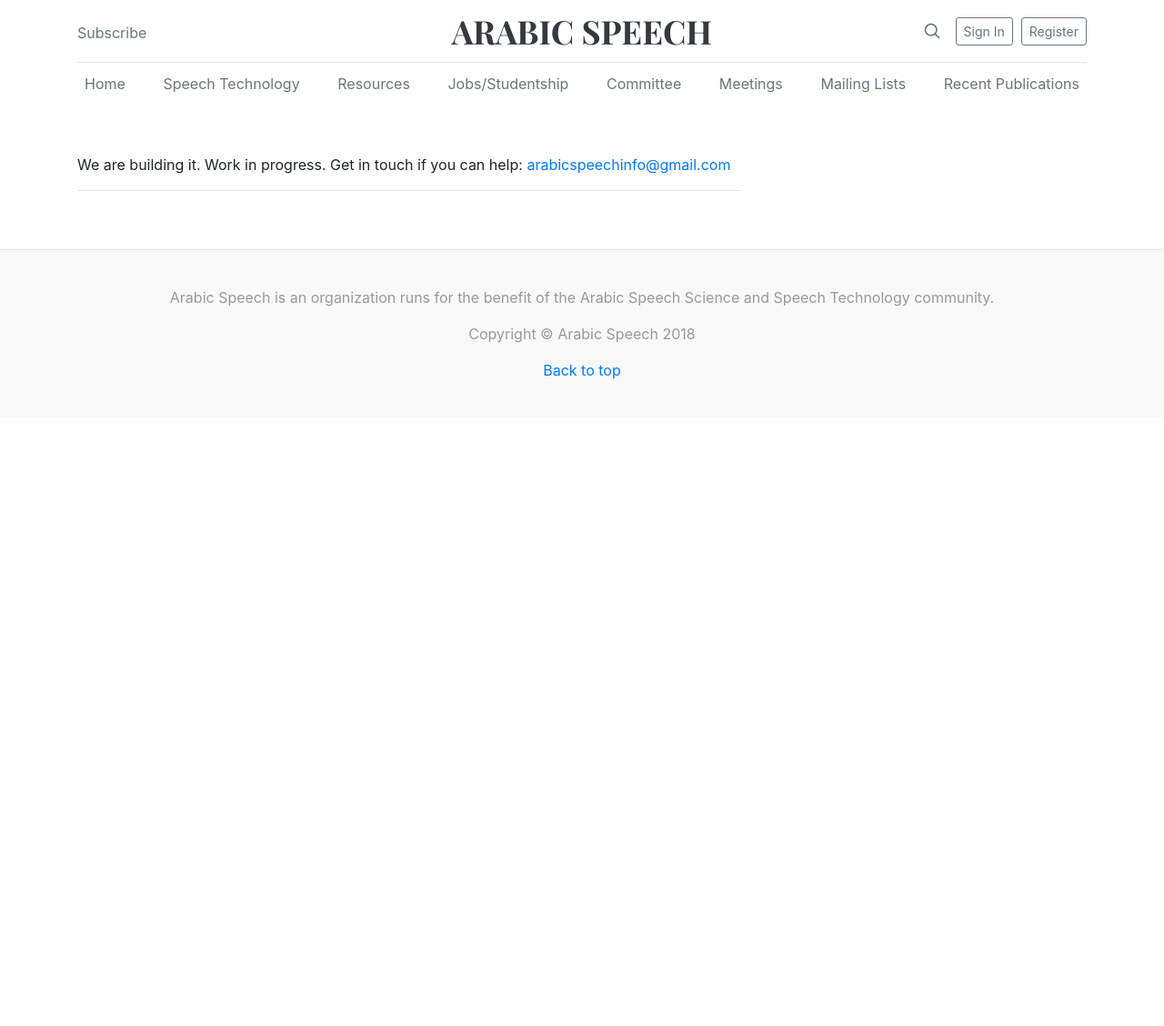
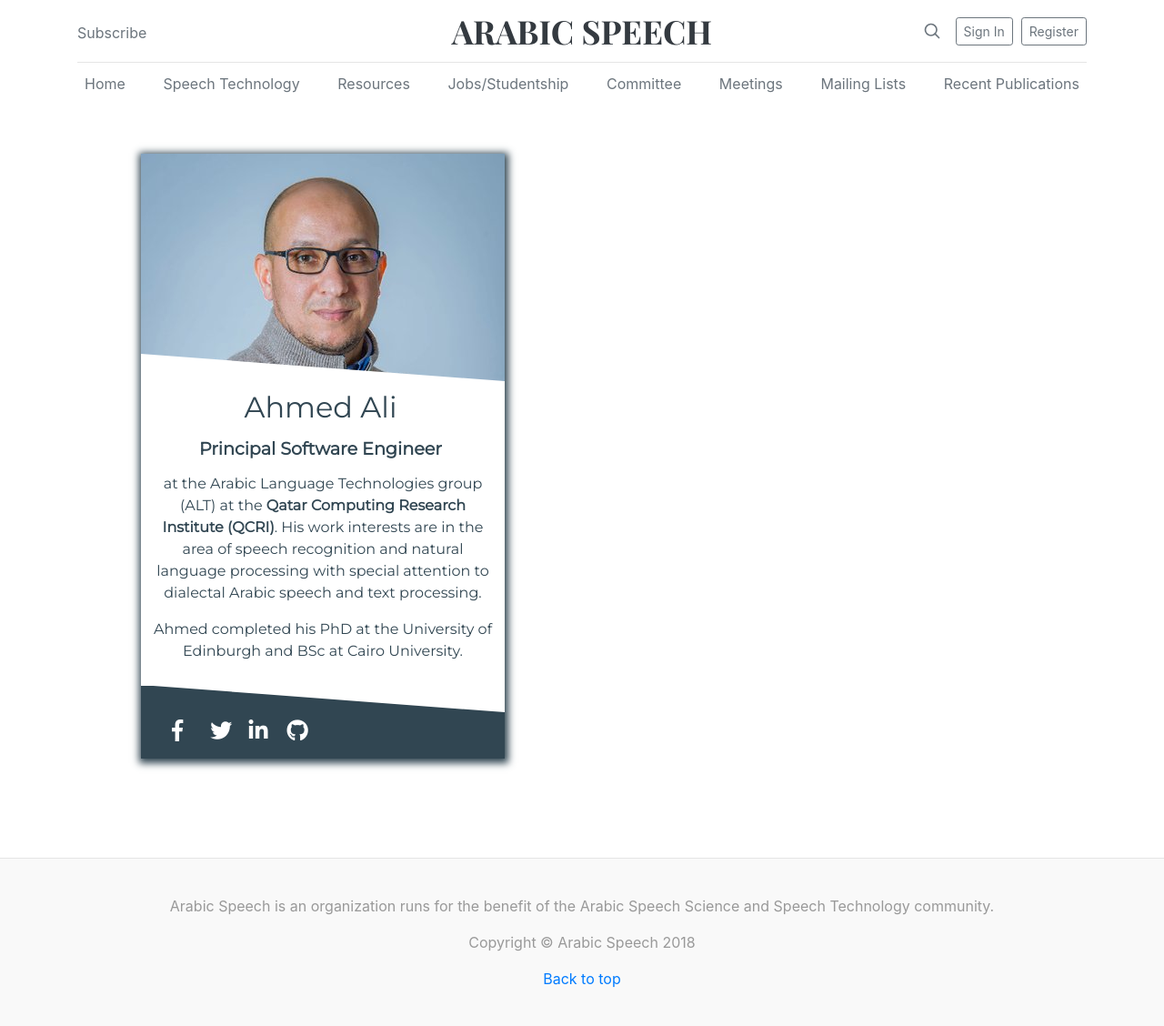
Before and after one commit to disooqi/arabic-speech-website, a Flask app: page /committee in a window 1280 px wide. Shown: the whole page at 91% size. Before the commit the page ends 417 px from the top, so only its background shows below. Run offline with Flask 2, Linux system fonts and the light colour scheme; some libraries are stand-ins or nearby versions.

Commit message:
Develop Profile Card Using Only HTML & CSS in the committee page

```diff
--- a/arabic_speech_community/models.py
+++ b/arabic_speech_community/models.py
@@ -24,6 +24,8 @@
     address = db.Column(db.String(200), nullable=True)
     telephone = db.Column(db.String(15), nullable=True)
     fax = db.Column(db.String(15), nullable=True)
+
+    # committee_member = db.Column(db.Boolean, nullable=False, default=False)
 
     posts = db.relationship('Post', backref='author', lazy=True)
     mgb2links = db.relationship('MGB2link', backref='requester', lazy=True)
--- /dev/null
+++ b/arabic_speech_community/static/css/profile-card.css
@@ -0,0 +1,101 @@
+.profile-card {
+    width: 400px;
+    overflow: hidden;
+    /*position: absolute;*/
+    /*top: 50%;*/
+    /*left: 50%;*/
+    /*transform: translate(0%, 0%);*/
+    background: white;
+    color: #314652;
+    box-shadow: 1px 2px 8px 3px;
+    font-family: 'Montserrat', sans-serif;
+    margin: 0 auto 45px;
+}
+
+.pc-header {
+    width: 100%;
+    height: 250px;
+    overflow: hidden;
+    position: relative;
+}
+
+.pc-header:before {
+    content: '';
+    position: absolute;
+    border-top: 30px solid transparent;
+    border-left: 400px solid white;
+    bottom: 0;
+
+}
+
+.pc-header img {
+    width: 100%;
+    /*height: 200px;*/
+}
+
+.pc-content {
+    padding: 10px;
+    overflow: hidden;
+    text-align: center;
+}
+
+.pc-content h2{
+    margin: 0 5px 0 0;
+    font-family: 'Montserrat', sans-serif;
+}
+
+.pc-content h3{
+    margin: 15px 5px 15px 0;
+    font-weight: bold;
+    font-size: larger;
+    font-family: 'Montserrat', sans-serif;
+}
+
+.pc-footer ul{
+    margin: 0;
+    padding: 30px;
+    display: block;
+}
+
+.pc-footer ul li{
+    list-style: none;
+    display: inline-block;
+    padding: 4px;
+}
+
+.pc-footer ul li a{
+    text-decoration: none;
+    font-size: 24px;
+    color: white;
+    /*color: #314652;*/
+    width: 30px;
+    height: 30px;
+    border-radius: 50%;
+    line-height: 30px;
+}
+
+.pc-footer ul li a:hover{
+    transform: scale(1.2);
+}
+
+.pc-footer {
+    width: 100%;
+    height: 80px;
+    position: relative;
+    background: #314652;
+    color: white;
+}
+
+.pc-footer:before {
+        content: '';
+    position: absolute;
+    border-bottom: 30px solid transparent;
+    border-right: 400px solid white;
+    top: -1px;
+}
+
+.pc-footer p{
+    margin: 0;
+    padding: 30px;
+    display: block;
+}
--- a/arabic_speech_community/templates/committee.html
+++ b/arabic_speech_community/templates/committee.html
@@ -1,14 +1,68 @@
 {% extends "layout.html" %}
 
 {% block content %}
-<div class="col-md-8 blog-main">
+<div class="col-md-12 blog-main">
     <br/>
     <br/>
     <div class="blog-post">
-        <p>We are building it. Work in progress. Get in touch if you can help:
-            <a href="mailto:arabicspeechinfo@gmail.com">arabicspeechinfo@gmail.com</a>
-        </p>
-        <hr>
+        <!--<p>We are building it. Work in progress. Get in touch if you can help:-->
+        <!--<a href="mailto:arabicspeechinfo@gmail.com">arabicspeechinfo@gmail.com</a>-->
+        <!--</p>-->
+        <!--<hr>-->
+        <div class="row ">
+            <div class=" col-md-6">
+                <div class="profile-card">
+                    <div class="pc-header">
+                        <img src="{{ url_for('static', filename='images/profile_pcs/IzAReYRx_400x400.jpg') }}" alt="">
+                    </div>
+                    <div class="pc-content">
+                        <h2>Ahmed Ali</h2>
+                        <h3>Principal Software Engineer</h3>
+                        <p>at the Arabic Language Technologies group (ALT) at the <strong>Qatar Computing Research
+                            Institute (QCRI)</strong>. His work interests are in the area of speech recognition and
+                            natural language processing with special attention to dialectal Arabic speech and text
+                            processing.</p>
+
+                        <!--<p>Ahmed’s work conducts applied research leading to innovative and practical solutions for-->
+                            <!--impacting people’s daily life.</p>-->
+                        <p>Ahmed completed his PhD at the University of Edinburgh and BSc at Cairo University.</p>
+                        <!--<p>Prior to joining QCRI, Ahmed worked on several projects that focused on speech technology. He-->
+                            <!--worked for Nuance in-->
+                            <!--Cambridge, UK, in the voicemail to text transcription from 2006-2011. Before Nuance, Ahmed-->
+                            <!--worked for six years at-->
+                            <!--different IBM labs in speech technology, including two years at Watson, USA, labs.</p>-->
+                        <!--<p>His current research on speech recognition has led to the development of state-of-the-art-->
+                            <!--multi-dialect Arabic speech-->
+                            <!--recognition: QCRI advanced transcription system (QATS). QATS is used by Al-Jazeera to-->
+                            <!--transcribe their online-->
+                            <!--content automatically. The BBC is using QATS in their media-monitoring platform. QATS has-->
+                            <!--won first place in the-->
+                            <!--worldwide MGB-2 speech recognition competition. QATS has won the prestigious Qatar-->
+                            <!--Foundation Best Innovation Award-->
+                            <!--in 2018.</p>-->
+
+                    </div>
+                    <div class="pc-footer">
+                        <!--<p>Coded by @disooqi</p>-->
+                         <ul>
+                            <li><a class="fab fa-facebook-f" href="https://www.facebook.com/profile.php?id=100009249968829" target="_blank"></a></li>
+                            <li><a class="fab fa-twitter" href="https://twitter.com/ahmaksod" target="_blank"></a></li>
+                            <!--<li><a class="fab fa-google-plus-g" href="#" target="_blank"></a></li>-->
+                            <!--<li><a class="fab fa-youtube" href="#" target="_blank"></a></li>-->
+                            <li><a class="fab fa-linkedin-in" href="https://www.linkedin.com/in/ahmedali08" target="_blank"></a></li>
+                            <li><a class="fab fa-github" href="https://github.com/amali" target="_blank"></a></li>
+                            <!--<li><a href=""></a></li>-->
+                        </ul>
+                    </div>
+                </div>
+            </div>
+
+        </div>
+        <div class="row">
+
+
+        </div>
+
     </div><!-- /.blog-post -->
 </div>
 {% endblock content %}
--- a/arabic_speech_community/templates/layout.html
+++ b/arabic_speech_community/templates/layout.html
@@ -18,8 +18,10 @@
     <!-- Custom styles for this template -->
     <link rel="stylesheet" href="https://use.fontawesome.com/releases/v5.0.8/css/all.css">
     <link href="https://fonts.googleapis.com/css?family=Playfair+Display:700,900" rel="stylesheet">
+    <link href="https://fonts.googleapis.com/css?family=Montserrat" rel="stylesheet">
     <link href="{{ url_for('static', filename='css/blog.css') }}" rel="stylesheet">
     <link href="{{ url_for('static', filename='css/signin.css') }}" rel="stylesheet">
+    <link href="{{ url_for('static', filename='css/profile-card.css') }}" rel="stylesheet">
 </head>
 <body>
 <div class="container">
```
Also changed, not shown: arabic_speech_community/static/images/profile_pcs/IzAReYRx_400x400.jpg (added), arabic_speech_community/static/images/profile_pcs/ahmed_ali.jpg (added).
